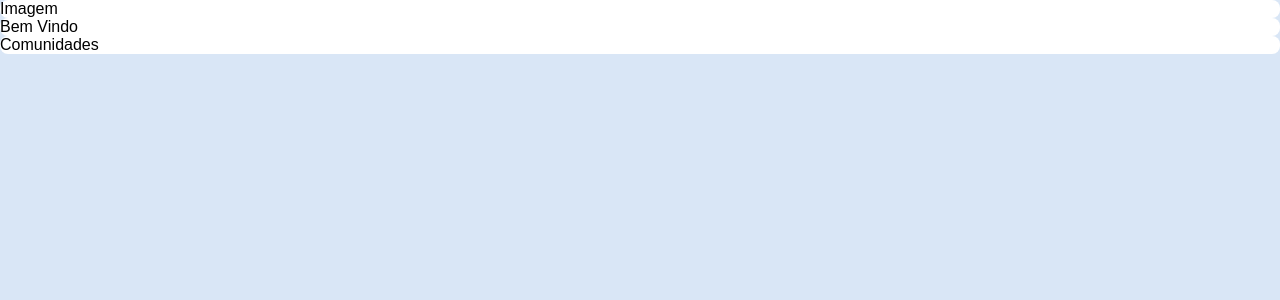
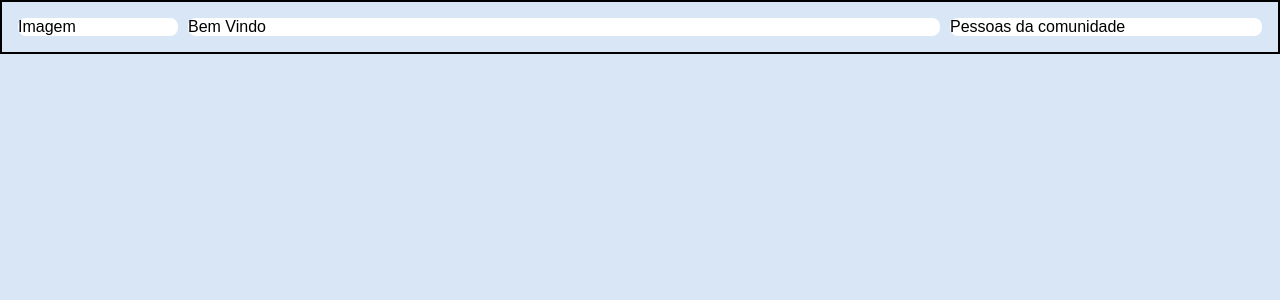
Before and after one commit to RicardoBaldrez/AluraCut, a Next.js app: page / in a window 1280 px wide. Shown: the top 300 px of the page. Built offline with nearby package versions, Linux system fonts and the light colour scheme.

Commit message:
Definindo que a nossa div principal seja flex e ocupe 100% da altura da nossa tela/monitor, criando o componente 'MainGrid' definindo 3 colunas para o nosso layout

```diff
--- a/pages/_app.js
+++ b/pages/_app.js
@@ -10,6 +10,12 @@ const GlobalStyle = createGlobalStyle`
   body {
     background-color: #D9E6F6;
     font-family: sans-serif;
+  }
+
+  #__next {
+    display: flex;
+    flex-direction: column;
+    min-height: 100vh;
   }
 `
 
--- a/pages/index.js
+++ b/pages/index.js
@@ -1,4 +1,4 @@
-import styled from 'styled-components'
+import styled from "styled-components";
 
 /**
  * Criando um componente chamado 'Box' com a sintaxe do style-components
@@ -7,20 +7,38 @@ import styled from 'styled-components'
 const Box = styled.div`
   background: #fff;
   border-radius: 8px;
-`
+`;
+
+const MainGrid = styled.main`
+  display: grid;
+  grid-gap: 10px; // Espaçamento entre os elementos do grid
+  padding: 16px;
+  border: 2px solid;
+
+  // Quando a tela for de 860px pra cima
+  @media (min-width: 860px) {
+    // Definindo as 3 áreas(colunas)
+    grid-template-areas: "profileArea welcomeArea profileRelationsArea";
+    /**
+      São 3 colunas -> 1º - 160px, 2º 1fr, 3º 312px
+      1fr -> pegando uma fração da sobra de espaço, para que o layout não quebre
+    */
+    grid-template-columns: 160px 1fr 312px;
+  }
+`;
 
 export default function Home() {
   return (
-    <main>
-      <Box>
-        Imagem
-      </Box>
-      <Box>
-        Bem Vindo
-      </Box>
-      <Box>
-        Comunidades
-      </Box>
-    </main>
-  )
+    <MainGrid>
+      <div style={{ gridArea: "profileArea" }}>
+        <Box>Imagem</Box>
+      </div>
+      <div style={{ gridArea: "welcomeArea" }}>
+        <Box>Bem Vindo</Box>
+      </div>
+      <div style={{ gridArea: "profileRelationsArea" }}>
+        <Box>Pessoas da comunidade</Box>
+      </div>
+    </MainGrid>
+  );
 }
```
